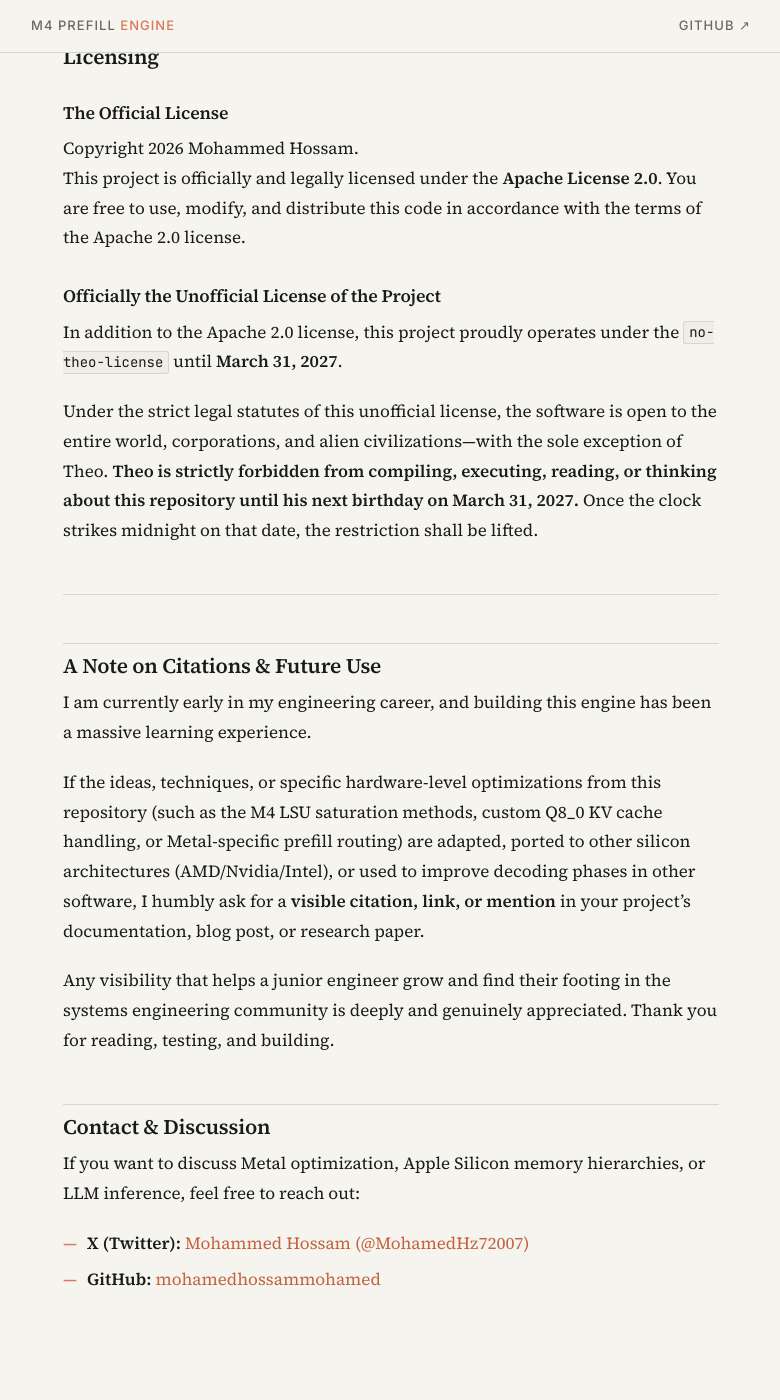
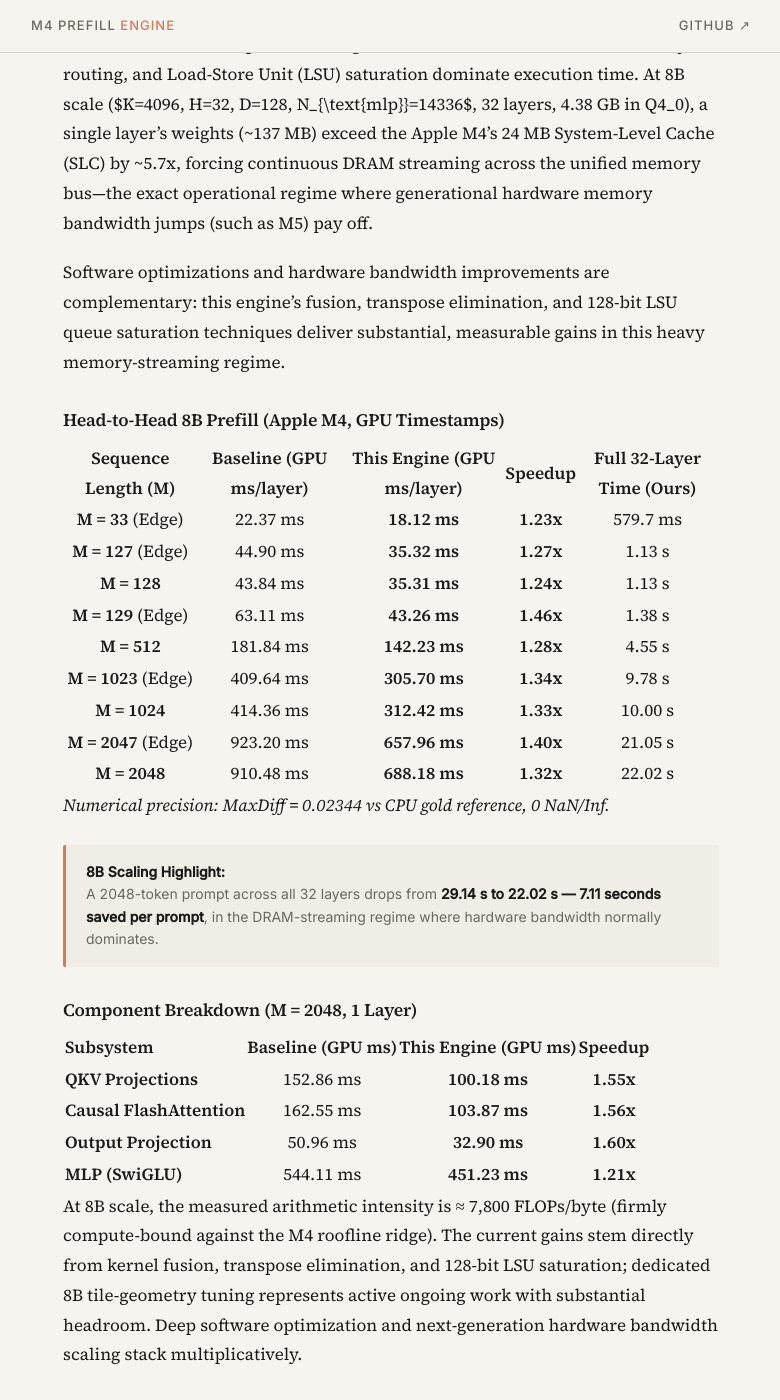
Before and after one commit to mohamedhossammohamed/m4-prefill-engine, a Jekyll site: the page built from docs/index.md, in a window 1280 px wide and 1400 px high, scrolled down 2455 px. Shown: the whole window, without its empty margins (249-1029 px from the left). Built offline with Jekyll 4.4.1, drawn with Linux system fonts in a browser that asks for light colours.

Commit message:
Add 8B scaling analysis (LLaMA-3 8B shapes)

```diff
--- a/docs/index.md
+++ b/docs/index.md
@@ -41,6 +41,42 @@ It is **not** intended as a drop-in replacement for everyday `llama.cpp` users,
 
 The goal of this repository is to provide a verified, open-source baseline for the community. It is intended for researchers and engineers studying Apple Silicon memory hierarchies, until these specific low-level optimizations can be upstreamed into mainstream frameworks (like `ggml-metal`) or adopted as specialized hardware configurations.
 
+## Scaling Check: 8B Architecture (LLaMA-3 8B Shapes)
+
+The 1B model results operate in a regime where kernel fusion, direct-head layout routing, and Load-Store Unit (LSU) saturation dominate execution time. At 8B scale ($K=4096, H=32, D=128, N_{\text{mlp}}=14336$, 32 layers, 4.38 GB in Q4_0), a single layer's weights (~137 MB) exceed the Apple M4's 24 MB System-Level Cache (SLC) by ~5.7x, forcing continuous DRAM streaming across the unified memory bus—the exact operational regime where generational hardware memory bandwidth jumps (such as M5) pay off.
+
+Software optimizations and hardware bandwidth improvements are complementary: this engine's fusion, transpose elimination, and 128-bit LSU queue saturation techniques deliver substantial, measurable gains in this heavy memory-streaming regime.
+
+### Head-to-Head 8B Prefill (Apple M4, GPU Timestamps)
+
+| Sequence Length (M) | Baseline (GPU ms/layer) | This Engine (GPU ms/layer) | Speedup | Full 32-Layer Time (Ours) |
+| :---: | :---: | :---: | :---: | :---: |
+| **M = 33** (Edge) | 22.37 ms | **18.12 ms** | **1.23x** | 579.7 ms |
+| **M = 127** (Edge) | 44.90 ms | **35.32 ms** | **1.27x** | 1.13 s |
+| **M = 128** | 43.84 ms | **35.31 ms** | **1.24x** | 1.13 s |
+| **M = 129** (Edge) | 63.11 ms | **43.26 ms** | **1.46x** | 1.38 s |
+| **M = 512** | 181.84 ms | **142.23 ms** | **1.28x** | 4.55 s |
+| **M = 1023** (Edge) | 409.64 ms | **305.70 ms** | **1.34x** | 9.78 s |
+| **M = 1024** | 414.36 ms | **312.42 ms** | **1.33x** | 10.00 s |
+| **M = 2047** (Edge) | 923.20 ms | **657.96 ms** | **1.40x** | 21.05 s |
+| **M = 2048** | 910.48 ms | **688.18 ms** | **1.32x** | 22.02 s |
+
+*Numerical precision: MaxDiff = 0.02344 vs CPU gold reference, 0 NaN/Inf.*
+
+> **8B Scaling Highlight:**
+> A 2048-token prompt across all 32 layers drops from **29.14 s to 22.02 s — 7.11 seconds saved per prompt**, in the DRAM-streaming regime where hardware bandwidth normally dominates.
+
+### Component Breakdown (M = 2048, 1 Layer)
+
+| Subsystem | Baseline (GPU ms) | This Engine (GPU ms) | Speedup |
+| :--- | :---: | :---: | :---: |
+| **QKV Projections** | 152.86 ms | **100.18 ms** | **1.55x** |
+| **Causal FlashAttention** | 162.55 ms | **103.87 ms** | **1.56x** |
+| **Output Projection** | 50.96 ms | **32.90 ms** | **1.60x** |
+| **MLP (SwiGLU)** | 544.11 ms | **451.23 ms** | **1.21x** |
+
+At 8B scale, the measured arithmetic intensity is ≈ 7,800 FLOPs/byte (firmly compute-bound against the M4 roofline ridge). The current gains stem directly from kernel fusion, transpose elimination, and 128-bit LSU saturation; dedicated 8B tile-geometry tuning represents active ongoing work with substantial headroom. Deep software optimization and next-generation hardware bandwidth scaling stack multiplicatively.
+
 ---
 
 ## Licensing
```
Also changed, not shown: index.md (+36 -0 lines), README.md, 4 other files.
